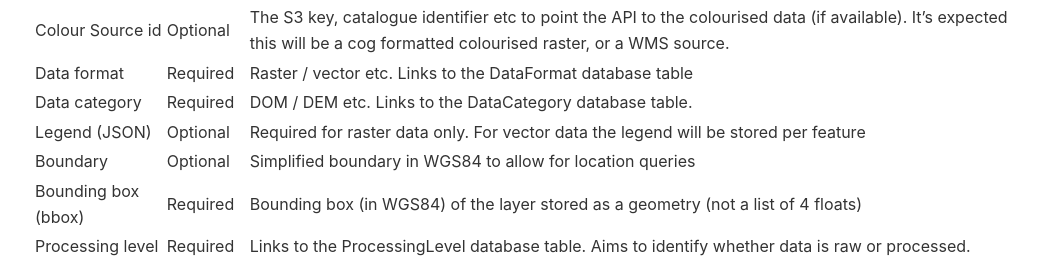
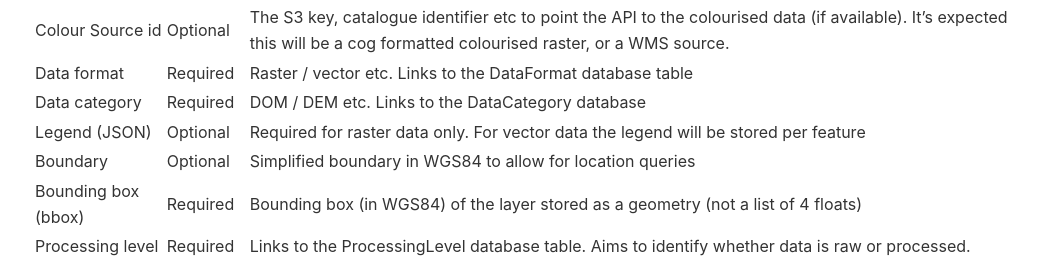
Before and after one commit to NERC-CEH/fdri_words, a Jekyll site: the page built from geospatial/geospatial_api_design.md, in a window 1280 px wide and 900 px high, scrolled down 3003 px. Shown: the part 168-435 px from the top of the window, without its empty margins (108-1152 px from the left). Built offline with Jekyll 4.4.1, drawn with Linux system fonts in a browser that asks for light colours; our own code applies the rules of GitHub Pages for plain Markdown files.

Commit message:
Update geospatial documentation

```diff
--- a/geospatial/geospatial_api_design.md
+++ b/geospatial/geospatial_api_design.md
@@ -69,7 +69,7 @@ A registry of layers, containing a spatial index is required. An initial design
 | Raw Source id           | Optional  | The S3 key, catalogue identifier etc to point the API to the raw data (if available). This should be the singleband EPSG 3857 COG tif or any vector (geojson) data.                  |
 | Colour Source id        | Optional  | The S3 key, catalogue identifier etc to point the API to the colourised data (if available). It's expected this will be a cog formatted colourised raster, or a WMS source.          |
 | Data format             | Required  | Raster / vector etc. Links to the DataFormat database table                                                                                                                          |
-| Data category           | Required  | DOM / DEM etc. Links to the DataCategory database table.                                                                                                                             |                                                                                                                                                              |
+| Data category           | Required  | DOM / DEM etc. Links to the DataCategory database                                                                                                                                    |                                                                                                                                                              |
 | Legend (JSON)           | Optional  | Required for raster data only. For vector data the legend will be stored per feature                                                                                                 |
 | Boundary                | Optional  | Simplified boundary in WGS84 to allow for location queries                                                                                                                           |
 | Bounding box (bbox)     | Required  | Bounding box (in WGS84) of the layer stored as a geometry (not a list of 4 floats)                                                                                                   |
```
